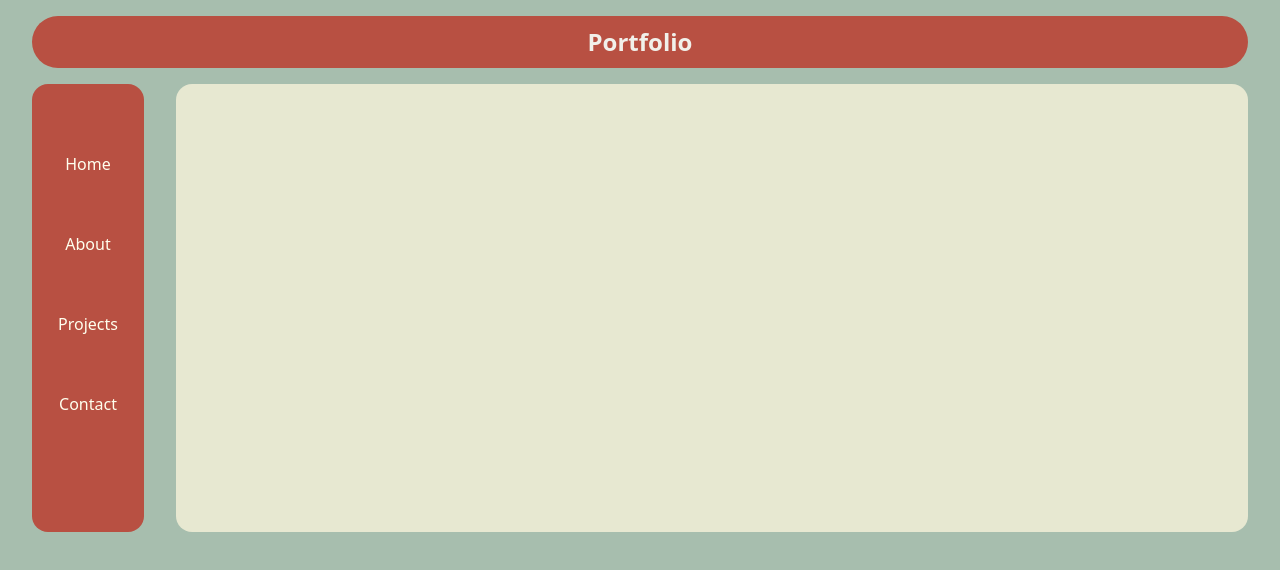
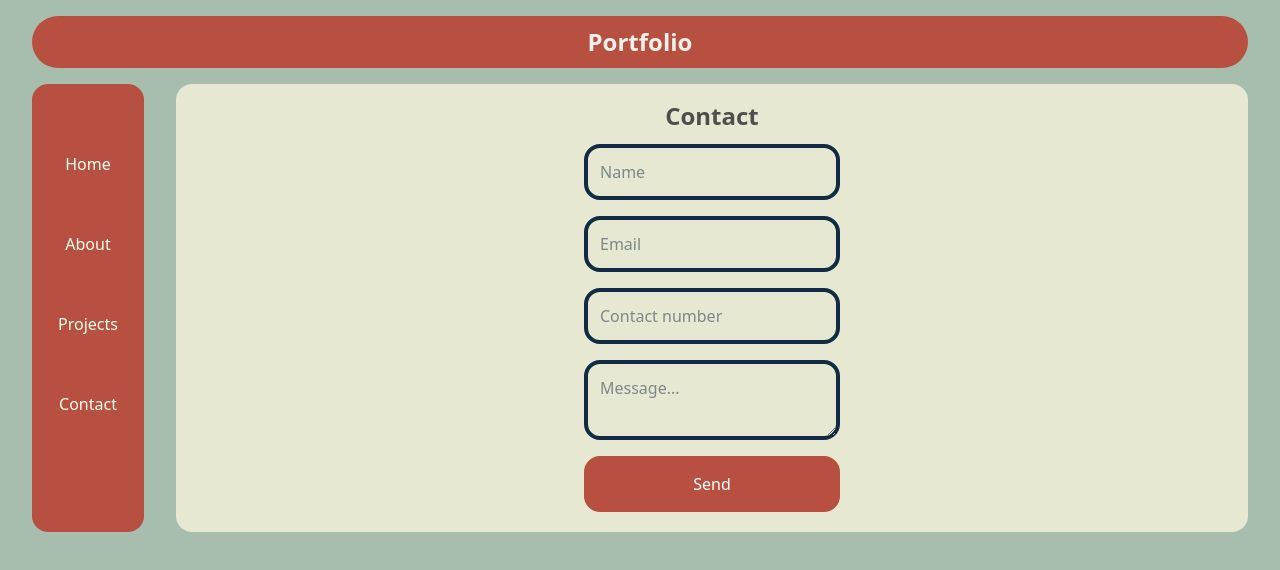
Before and after one commit to Jayraje-Shinde/PortFolio, a React (Vite) app: page /Contact in a window 1280 px wide. Shown: the top 570 px of the page. Built offline with nearby package versions, Linux system fonts and the light colour scheme.

Commit message:
Done with Contact Form And it works seemlessly

```diff
--- a/package.json
+++ b/package.json
@@ -12,6 +12,7 @@
 	},
 	"dependencies": {
 		"@tailwindcss/vite": "^4.1.12",
+		"axios": "^1.11.0",
 		"react": "^19.1.1",
 		"react-dom": "^19.1.1",
 		"react-router-dom": "^7.8.2",
--- a/src/components/Contact.jsx
+++ b/src/components/Contact.jsx
@@ -1,7 +1,54 @@
+import { useState } from "react";
+import axios from "axios";
+
 export function Contactme() {
+	const [formData, setFormData] = useState({
+		name: "",
+		email: "",
+		number: "",
+		message: ""
+	});
+	const handleSubmit = async (event) => {
+		event.preventDefault();
+		const data = {
+			"service_id": "service_6rrrf2w",
+			"template_id": "template_3h8siao",
+			"user_id": "26s8uXdREEGk7BllU",
+			"template_params": { ...formData, "time": new Date().toISOString() }
+		};
+		try {
+			const response = await axios.post("https://api.emailjs.com/api/v1.0/email/send", data);
+		} catch (error) {
+			console.error("Error submitting form:", error);
+		}
+		setFormData({
+			name: "",
+			email: "",
+			number: "",
+			message: ""
+		});
+		event.target.reset();
+		alert("Thank you for your message!");
+	};
+
+	function handleChange(e) {
+		setFormData({ ...formData, [e.target.name]: e.target.value });
+	}
 	return (
-		<div className="bg-red-500">
+		<>
+			<div className="text-2xl font-bold text-charcoalgrey text-center mb-3">
+				Contact
+			</div>
+			<form onSubmit={handleSubmit}>
+				<div className="flex flex-col gap-4 items-center">
+					<input className="p-3 bg-[transperant] border-4 border-[#112A46] text-[#112A46] w-3xs rounded-2xl" type="text" name="name" onChange={handleChange} placeholder="Name" />
+					<input className="p-3 bg-[transperant] border-4 border-[#112A46] text-[#112A46] w-3xs rounded-2xl" type="email" name="email" onChange={handleChange} placeholder="Email" />
+					<input className="p-3 bg-[transperant] border-4 border-[#112A46] text-[#112A46] w-3xs rounded-2xl" type="text" name="number" maxLength={10} onChange={handleChange} placeholder="Contact number" />
+					<textarea className="p-3 bg-[transperant] border-4 border-[#112A46] text-[#112A46] w-3xs rounded-2xl" name="message" onChange={handleChange} placeholder="Message..."></textarea>
+					<button className="bg-teracottabg-1 hover:bg-teracottabg-2 cursor-pointer text-white p-4 w-3xs rounded-2xl" type="submit">Send</button>
+				</div>
+			</form>
 
-		</div>
+		</>
 	)
 }
```
Also changed, not shown: 1 other file (tests, documents, lock files or other folders).
